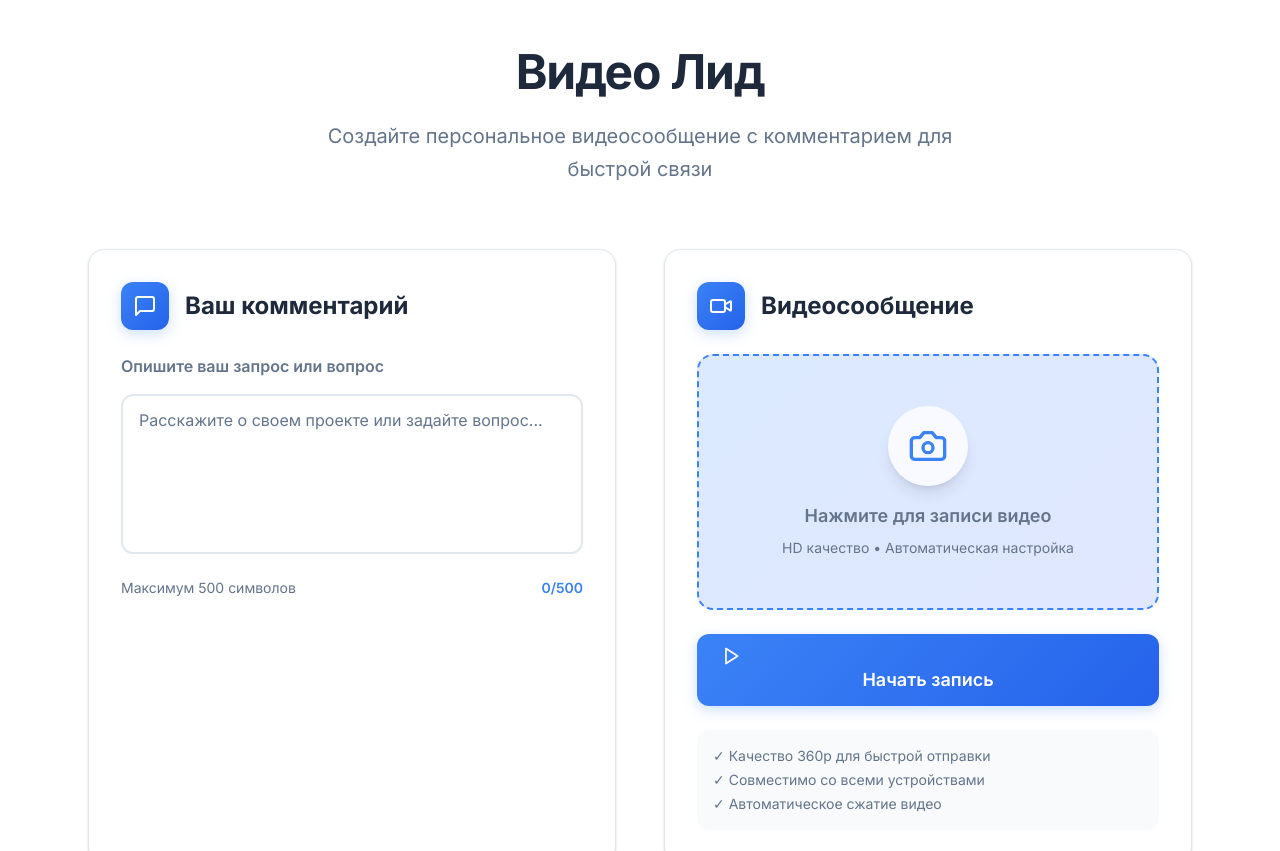
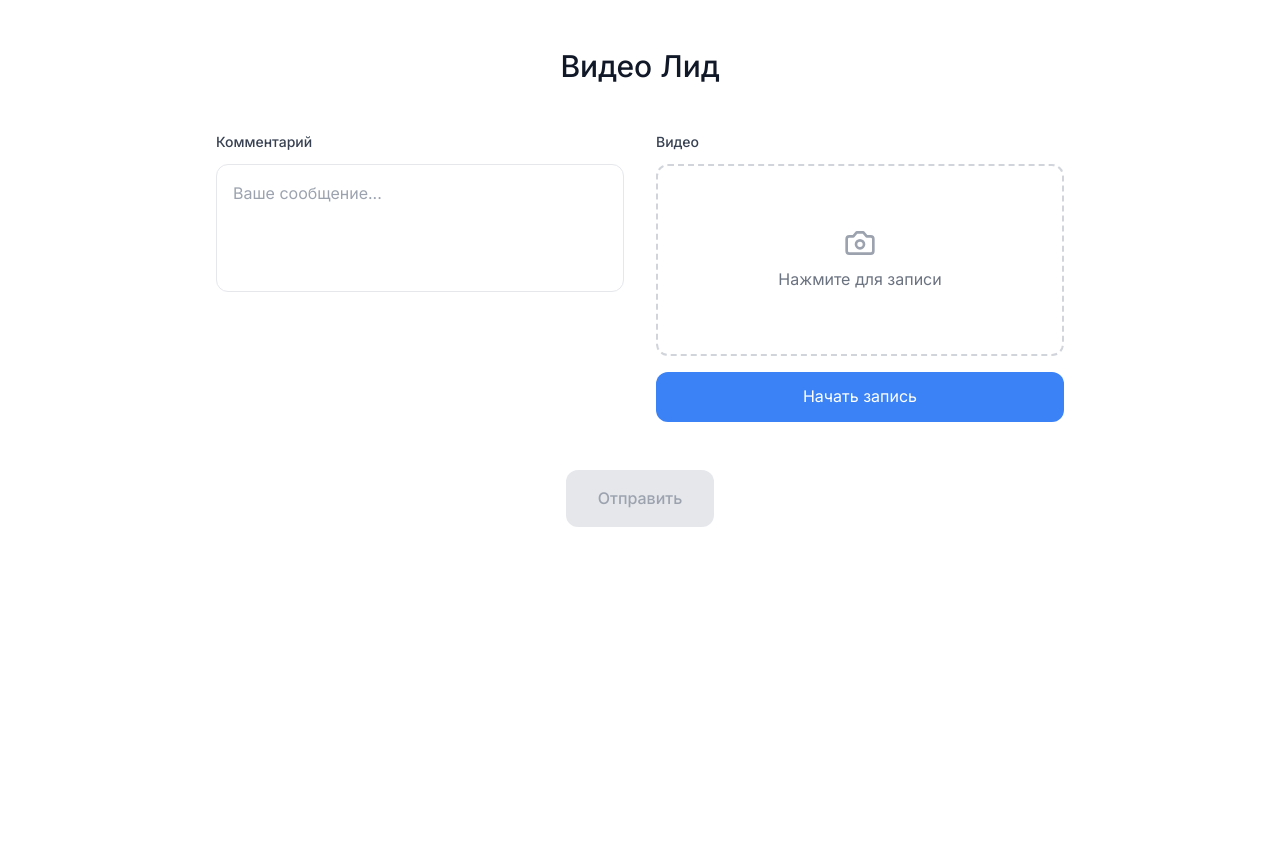
Before and after one commit to pr-poehali-dev/video-feedback-app, a React (Vite) app: page / in a window 1280 px wide. Shown: the top 851 px of the page. After the commit the page ends 800 px from the top, so only its background shows below. Built offline with nearby package versions, Linux system fonts and the light colour scheme.

Commit message:
Минималистичный дизайн без уведомлений

```diff
--- a/src/index.css
+++ b/src/index.css
@@ -42,151 +42,4 @@
   }
 }
 
-/* Современные компоненты */
-.modern-card {
-  background: white;
-  border: 1px solid #e2e8f0;
-  border-radius: 16px;
-  box-shadow:
-    0 1px 3px 0 rgba(0, 0, 0, 0.1),
-    0 1px 2px 0 rgba(0, 0, 0, 0.06);
-  transition: all 0.3s ease;
-}
-
-.modern-card:hover {
-  box-shadow:
-    0 10px 25px -3px rgba(0, 0, 0, 0.1),
-    0 4px 6px -2px rgba(0, 0, 0, 0.05);
-  transform: translateY(-2px);
-}
-
-.modern-button {
-  background: linear-gradient(135deg, #3b82f6 0%, #2563eb 100%);
-  border: none;
-  border-radius: 12px;
-  color: white;
-  font-weight: 600;
-  padding: 12px 24px;
-  transition: all 0.3s ease;
-  box-shadow: 0 4px 14px 0 rgba(59, 130, 246, 0.25);
-}
-
-.modern-button:hover {
-  background: linear-gradient(135deg, #2563eb 0%, #1d4ed8 100%);
-  transform: translateY(-1px);
-  box-shadow: 0 6px 20px 0 rgba(59, 130, 246, 0.35);
-}
-
-.modern-button:disabled {
-  background: #94a3b8;
-  cursor: not-allowed;
-  transform: none;
-  box-shadow: none;
-}
-
-.modern-input {
-  background: white;
-  border: 2px solid #e2e8f0;
-  border-radius: 12px;
-  padding: 12px 16px;
-  font-size: 16px;
-  transition: all 0.3s ease;
-  color: #1e293b;
-}
-
-.modern-input:focus {
-  border-color: #3b82f6;
-  box-shadow: 0 0 0 3px rgba(59, 130, 246, 0.1);
-  outline: none;
-}
-
-.modern-input::placeholder {
-  color: #64748b;
-}
-
-.video-container {
-  background: linear-gradient(135deg, #dbeafe 0%, #e0e7ff 100%);
-  border: 2px dashed #3b82f6;
-  border-radius: 16px;
-  position: relative;
-  overflow: hidden;
-}
-
-.icon-badge {
-  background: linear-gradient(135deg, #3b82f6 0%, #2563eb 100%);
-  border-radius: 12px;
-  width: 48px;
-  height: 48px;
-  display: flex;
-  align-items: center;
-  justify-content: center;
-  box-shadow: 0 4px 14px 0 rgba(59, 130, 246, 0.25);
-}
-
-.text-primary {
-  color: #1e293b !important;
-}
-
-.text-secondary {
-  color: #64748b !important;
-}
-
-.text-accent {
-  color: #3b82f6 !important;
-}
-
-.bg-surface {
-  background: #f8fafc !important;
-}
-
-.recording-pulse {
-  animation: recording 2s ease-in-out infinite;
-}
-
-@keyframes recording {
-  0%,
-  100% {
-    opacity: 1;
-    transform: scale(1);
-  }
-  50% {
-    opacity: 0.7;
-    transform: scale(0.95);
-  }
-}
-
-.success-animation {
-  animation: successBounce 0.6s ease-out;
-}
-
-@keyframes successBounce {
-  0% {
-    opacity: 0;
-    transform: scale(0.3);
-  }
-  50% {
-    transform: scale(1.05);
-  }
-  70% {
-    transform: scale(0.9);
-  }
-  100% {
-    opacity: 1;
-    transform: scale(1);
-  }
-}
-
-.fade-in {
-  animation: fadeIn 0.5s ease-out;
-}
-
-@keyframes fadeIn {
-  from {
-    opacity: 0;
-    transform: translateY(20px);
-  }
-  to {
-    opacity: 1;
-    transform: translateY(0);
-  }
-}
+/* Минималистичный дизайн */
--- a/src/pages/Index.tsx
+++ b/src/pages/Index.tsx
@@ -1,9 +1,4 @@
 import React, { useState, useRef, useCallback } from 'react';
-import { Button } from '@/components/ui/button';
-import { Card, CardContent, CardHeader, CardTitle } from '@/components/ui/card';
-import { Textarea } from '@/components/ui/textarea';
-import { Label } from '@/components/ui/label';
-import { useToast } from '@/hooks/use-toast';
 import Icon from '@/components/ui/icon';
 
 interface VideoRecordingState {
@@ -25,7 +20,6 @@ const Index = () => {
   const videoRef = useRef<HTMLVideoElement>(null);
   const mediaRecorderRef = useRef<MediaRecorder | null>(null);
   const chunksRef = useRef<Blob[]>([]);
-  const { toast } = useToast();
 
   const startRecording = useCallback(async () => {
     try {
@@ -79,20 +73,10 @@ const Index = () => {
         stream
       }));
 
-      toast({
-        title: "Запись началась",
-        description: "Видео записывается в качестве 360p",
-      });
-
     } catch (error) {
       console.error('Ошибка доступа к камере:', error);
-      toast({
-        title: "Ошибка",
-        description: "Не удается получить доступ к камере",
-        variant: "destructive",
-      });
     }
-  }, [toast]);
+  }, []);
 
   const stopRecording = useCallback(() => {
     if (mediaRecorderRef.current && videoState.isRecording) {
@@ -111,11 +95,6 @@ const Index = () => {
 
   const submitLead = useCallback(async () => {
     if (!comments.trim() || !videoState.recordedBlob) {
-      toast({
-        title: "Заполните все поля",
-        description: "Добавьте комментарий и запишите видео",
-        variant: "destructive",
-      });
       return;
     }
 
@@ -133,24 +112,13 @@ const Index = () => {
 
       if (response.ok) {
         setIsSuccess(true);
-        toast({
-          title: "Успешно отправлено!",
-          description: "Ваш лид был успешно отправлен",
-        });
-      } else {
-        throw new Error('Ошибка отправки');
       }
     } catch (error) {
       console.error('Ошибка отправки:', error);
-      toast({
-        title: "Ошибка отправки",
-        description: "Попробуйте еще раз",
-        variant: "destructive",
-      });
     } finally {
       setIsSubmitting(false);
     }
-  }, [comments, videoState.recordedBlob, toast]);
+  }, [comments, videoState.recordedBlob]);
 
   const createNewLead = useCallback(() => {
     setComments('');
@@ -166,27 +134,19 @@ const Index = () => {
   if (isSuccess) {
     return (
       <div className="min-h-screen bg-white flex items-center justify-center p-6">
-        <div className="modern-card w-full max-w-md text-center success-animation">
-          <div className="p-12">
-            <div className="mb-8">
-              <div className="w-24 h-24 mx-auto mb-6 bg-gradient-to-br from-green-500 to-green-600 rounded-full flex items-center justify-center">
-                <Icon name="CheckCircle" size={48} className="text-white" />
+        <div className="w-full max-w-sm text-center">
+          <div className="w-16 h-16 mx-auto mb-6 bg-green-500 rounded-full flex items-center justify-center">
+            <Icon name="Check" size={24} className="text-white" />
           </div>
-              <h2 className="text-3xl font-bold text-primary mb-4">
-                Успешно отправлено!
+          <h2 className="text-2xl font-medium text-gray-900 mb-6">
+            Отправлено
           </h2>
-              <p className="text-secondary text-lg">
-                Ваш лид получен и будет обработан в ближайшее время
-              </p>
-            </div>
           <button
             onClick={createNewLead}
-              className="modern-button w-full text-lg py-4"
+            className="w-full bg-blue-500 text-white py-3 px-6 rounded-lg hover:bg-blue-600 transition-colors"
           >
-              <Icon name="Plus" className="w-5 h-5 mr-3" />
-              Создать новый лид
+            Создать новый
           </button>
-          </div>
         </div>
       </div>
     );
@@ -194,69 +154,41 @@ const Index = () => {
 
   return (
     <div className="min-h-screen bg-white">
-      <div className="max-w-6xl mx-auto px-6 py-12">
-        {/* Header */}
-        <header className="text-center mb-16 fade-in">
-          <h1 className="text-5xl font-bold text-primary mb-6 tracking-tight">
+      <div className="max-w-4xl mx-auto px-6 py-12">
+
+        <div className="text-center mb-12">
+          <h1 className="text-3xl font-medium text-gray-900 mb-4">
             Видео Лид
           </h1>
-          <p className="text-secondary text-xl max-w-2xl mx-auto leading-relaxed">
-            Создайте персональное видеосообщение с комментарием для быстрой связи
-          </p>
-        </header>
-
-        <div className="grid lg:grid-cols-2 gap-12 mb-16">
-          {/* Блок комментариев */}
-          <div className="modern-card fade-in">
-            <div className="p-8">
-              <div className="flex items-center mb-6">
-                <div className="icon-badge mr-4">
-                  <Icon name="MessageSquare" className="w-6 h-6 text-white" />
-                </div>
-                <h3 className="text-2xl font-bold text-primary">
-                  Ваш комментарий
-                </h3>
         </div>
 
-              <div className="space-y-4">
-                <Label htmlFor="comments" className="text-base font-semibold text-secondary block">
-                  Опишите ваш запрос или вопрос
-                </Label>
+        <div className="grid md:grid-cols-2 gap-8 mb-12">
+
+          <div className="space-y-6">
+            <div>
+              <label className="block text-sm font-medium text-gray-700 mb-3">
+                Комментарий
+              </label>
               <textarea
-                  id="comments"
-                  placeholder="Расскажите о своем проекте или задайте вопрос..."
+                placeholder="Ваше сообщение..."
                 value={comments}
                 onChange={(e) => setComments(e.target.value)}
-                  className="modern-input w-full min-h-[160px] resize-none"
+                className="w-full h-32 p-4 border border-gray-200 rounded-lg focus:ring-2 focus:ring-blue-500 focus:border-transparent outline-none resize-none"
                 maxLength={500}
               />
-                <div className="flex justify-between text-sm">
-                  <span className="text-secondary">Максимум 500 символов</span>
-                  <span className={`font-semibold ${comments.length > 450 ? 'text-orange-500' : 'text-accent'}`}>
-                    {comments.length}/500
-                  </span>
-                </div>
-              </div>
             </div>
           </div>
 
-          {/* Блок видео */}
-          <div className="modern-card fade-in">
-            <div className="p-8">
-              <div className="flex items-center mb-6">
-                <div className="icon-badge mr-4">
-                  <Icon name="Video" className="w-6 h-6 text-white" />
-                </div>
-                <h3 className="text-2xl font-bold text-primary">
-                  Видеосообщение
-                </h3>
-              </div>
+          <div className="space-y-6">
+            <div>
+              <label className="block text-sm font-medium text-gray-700 mb-3">
+                Видео
+              </label>
 
-              <div className="space-y-6">
               <div className="relative">
                 <video
                   ref={videoRef}
-                    className={`w-full h-64 rounded-2xl object-cover ${
+                  className={`w-full h-48 rounded-lg object-cover ${
                     !videoState.isRecording && !videoState.recordedBlob
                       ? 'hidden'
                       : 'block bg-black'
@@ -266,36 +198,28 @@ const Index = () => {
                 />
 
                 {!videoState.isRecording && !videoState.recordedBlob && (
-                    <div className="video-container w-full h-64 flex items-center justify-center">
+                  <div className="w-full h-48 border-2 border-dashed border-gray-300 rounded-lg flex items-center justify-center">
                     <div className="text-center">
-                        <div className="w-20 h-20 bg-white/80 rounded-full flex items-center justify-center mx-auto mb-4 shadow-lg">
-                          <Icon name="Camera" size={40} className="text-accent" />
-                        </div>
-                        <p className="text-lg font-semibold text-secondary">
-                          Нажмите для записи видео
-                        </p>
-                        <p className="text-sm text-secondary mt-2">
-                          HD качество • Автоматическая настройка
-                        </p>
+                      <Icon name="Camera" size={32} className="text-gray-400 mx-auto mb-2" />
+                      <p className="text-gray-500">Нажмите для записи</p>
                     </div>
                   </div>
                 )}
 
                 {videoState.isRecording && (
-                    <div className="absolute top-4 right-4 bg-red-500 text-white px-4 py-2 rounded-full text-sm font-semibold recording-pulse flex items-center">
-                      <div className="w-3 h-3 bg-white rounded-full mr-2"></div>
+                  <div className="absolute top-3 right-3 bg-red-500 text-white px-3 py-1 rounded-full text-sm flex items-center">
+                    <div className="w-2 h-2 bg-white rounded-full mr-2"></div>
                     REC
                   </div>
                 )}
               </div>
 
-                <div className="space-y-4">
+              <div className="mt-4 space-y-3">
                 {!videoState.isRecording && !videoState.recordedBlob && (
                   <button
                     onClick={startRecording}
-                      className="modern-button w-full text-lg py-4"
+                    className="w-full bg-blue-500 text-white py-3 px-4 rounded-lg hover:bg-blue-600 transition-colors"
                   >
-                      <Icon name="Play" className="w-5 h-5 mr-3" />
                     Начать запись
                   </button>
                 )}
@@ -303,75 +227,43 @@ const Index = () => {
                 {videoState.isRecording && (
                   <button
                     onClick={stopRecording}
-                      className="w-full bg-red-500 hover:bg-red-600 text-white font-semibold py-4 px-6 rounded-xl transition-all duration-300 text-lg"
+                    className="w-full bg-red-500 text-white py-3 px-4 rounded-lg hover:bg-red-600 transition-colors"
                   >
-                      <Icon name="Square" className="w-5 h-5 mr-3" />
-                      Остановить запись
+                    Остановить
                   </button>
                 )}
 
                 {videoState.recordedBlob && !videoState.isRecording && (
-                    <div className="flex space-x-4">
+                  <div className="flex space-x-3">
                     <button
                       onClick={retakeVideo}
-                        className="flex-1 bg-surface border-2 border-gray-300 text-secondary font-semibold py-4 px-6 rounded-xl hover:bg-gray-50 transition-all duration-300"
+                      className="flex-1 bg-gray-100 text-gray-700 py-3 px-4 rounded-lg hover:bg-gray-200 transition-colors"
                     >
-                        <Icon name="RotateCcw" className="w-5 h-5 mr-2" />
                       Переснять
                     </button>
-                      <div className="flex items-center px-6 py-4 bg-green-50 text-green-700 rounded-xl border-2 border-green-200">
-                        <Icon name="CheckCircle2" className="w-5 h-5 mr-2" />
-                        <span className="font-semibold">Готово</span>
+                    <div className="flex items-center px-4 py-3 bg-green-50 text-green-700 rounded-lg">
+                      <Icon name="Check" className="w-4 h-4 mr-2" />
+                      Готово
                     </div>
                   </div>
                 )}
-                </div>
-
-                <div className="bg-surface rounded-xl p-4">
-                  <div className="text-sm text-secondary space-y-1">
-                    <p>✓ Качество 360p для быстрой отправки</p>
-                    <p>✓ Совместимо со всеми устройствами</p>
-                    <p>✓ Автоматическое сжатие видео</p>
-                  </div>
-                </div>
               </div>
             </div>
           </div>
         </div>
 
-        {/* Кнопка отправки */}
-        <div className="text-center fade-in">
+        <div className="text-center">
           <button
             onClick={submitLead}
             disabled={!comments.trim() || !videoState.recordedBlob || isSubmitting}
-            className={`modern-button text-xl py-6 px-16 ${
+            className={`px-8 py-4 rounded-lg font-medium transition-colors ${
               (!comments.trim() || !videoState.recordedBlob || isSubmitting)
-                ? 'opacity-50 cursor-not-allowed'
-                : ''
+                ? 'bg-gray-200 text-gray-400 cursor-not-allowed'
+                : 'bg-blue-500 text-white hover:bg-blue-600'
             }`}
           >
-            {isSubmitting ? (
-              <>
-                <Icon name="Loader2" className="w-6 h-6 mr-3 animate-spin" />
-                Отправляем...
-              </>
-            ) : (
-              <>
-                <Icon name="Send" className="w-6 h-6 mr-3" />
-                Отправить лид
-              </>
-            )}
+            {isSubmitting ? 'Отправляем...' : 'Отправить'}
           </button>
-
-          {(!comments.trim() || !videoState.recordedBlob) && (
-            <p className="text-secondary mt-4 text-lg">
-              {!comments.trim() && !videoState.recordedBlob
-                ? 'Добавьте комментарий и запишите видео'
-                : !comments.trim()
-                ? 'Добавьте комментарий'
-                : 'Запишите видео'}
-            </p>
-          )}
         </div>
       </div>
     </div>
```
Lines whose indentation alone changed are shown as unchanged.
